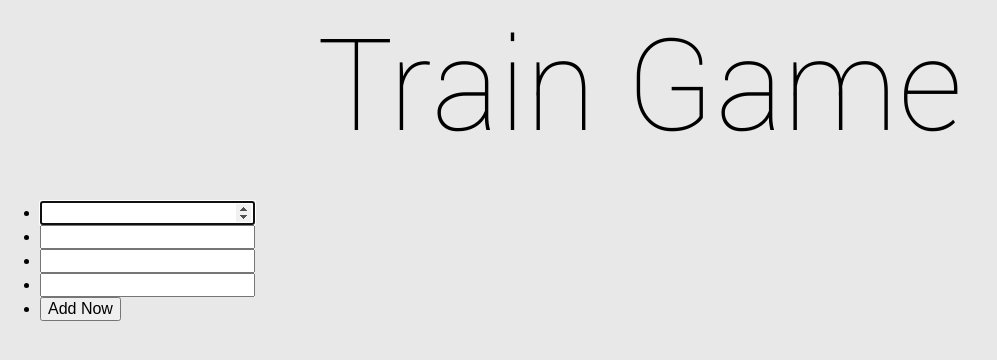
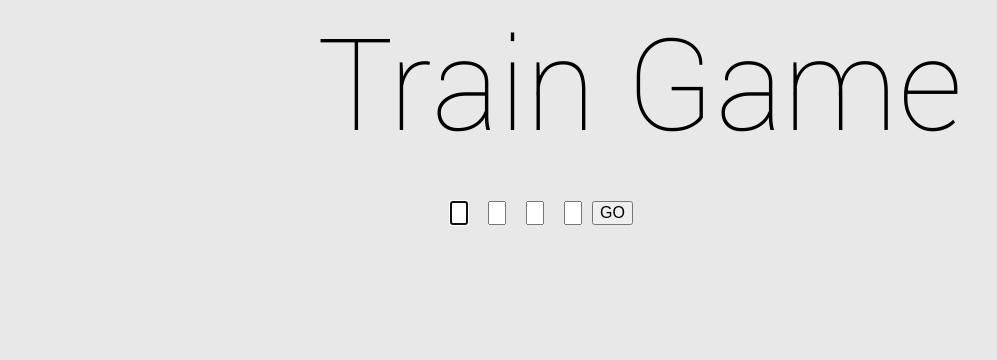
Before and after one commit to perused/flask-website, a Flask app: page /train_game in a window 1280 px wide. Shown: the part 153-513 px from the top of the page, without its empty margins (0-997 px from the left). Run offline with Flask 2, Linux system fonts and the light colour scheme.

Commit message:
html form is looking... okay

```diff
--- a/app.py
+++ b/app.py
@@ -1,4 +1,4 @@
-from flask import Flask, render_template
+from flask import *
 import sys
 
 app = Flask(__name__)
@@ -17,7 +17,11 @@ def projects():
 
 @app.route("/train_game", methods=['POST', 'GET'])
 def train_game():
-    return render_template("/html/train_game.html")
+    if request.method == "GET":
+        return render_template("/html/train_game.html")
+
+    elif request.method == "POST":
+        return render_template("/html/train_game.html")
 
 @app.route("/centaur_generator")
 def centaur_generator():
--- a/static/css/main.css
+++ b/static/css/main.css
@@ -1,24 +1,28 @@
-train_nums form {
-
+.train_nums ul {
+  list-style-type: inline;
+  padding: 0px 0px;
+  width: 400px;
+  margin-left: auto;
+  margin-right: auto;
+  text-align: center;
 }
 
-train_nums ul {
-  position: fixed;
-  left: 0;
-  bottom: 0;
-  width: 100%;
-  color: white;
-  text-align: center;
-  background-color: #333;
-  list-style-type: none;
+.train_nums ul li {
+  float: left;
+  list-style-type: none
 }
 
-train_nums ul li {
-
+/* Hides spin box on chrome */
+.train_nums input::-webkit-outer-spin-button,
+.train_nums input::-webkit-inner-spin-button {
+  -webkit-appearance: none;
+  margin: 0;
 }
 
-train_nums ul li a {
-
+/* Hides spin box on firefox */
+.train_nums input[type=number] {
+  -moz-appearance:textfield;
+  width: 25%;
 }
 
 @font-face {
--- a/templates/html/train_game.html
+++ b/templates/html/train_game.html
@@ -8,15 +8,17 @@
   <body>
     <h1>Train Game</h1>
     <div class="train_nums">
-      <form class="add" method="POST">
-        <ul>
-          <li><input type="number" name="input_add" placeholder="" autofocus required><br></li>
-          <li><input type="number" name="input_add" placeholder="" autofocus required><br></li>
-          <li><input type="number" name="input_add" placeholder="" autofocus required><br></li>
-          <li><input type="number" name="input_add" placeholder="" autofocus required><br></li>
-          <li><button class="flat" type="submit">Add Now</button></li>
-        </ul>
-      </form>
+      <ul>
+        <form class="add" method="POST">
+          <!-- Prevent more than one number being put in? and also not negative numbers -->
+          <!-- Once a number is put in, automatically jump to the next number -->
+          <li><input type="number" name="input" placeholder="" autofocus required autocomplete="off" step="1" max="9" Min="0" maxlength="1"><br></li>
+          <li><input type="number" name="input" placeholder="" autofocus required autocomplete="off" step="1" max="9" Min="0" maxlength="1"><br></li>
+          <li><input type="number" name="input" placeholder="" autofocus required autocomplete="off" step="1" max="9" Min="0" maxlength="1"><br></li>
+          <li><input type="number" name="input" placeholder="" autofocus required autocomplete="off" step="1" max="9" Min="0" maxlength="1"><br></li>
+          <li><button class="flat" type="submit">GO</button></li>
+        </form>
+      </ul>
     </div>
   </body>
 </html>
```
